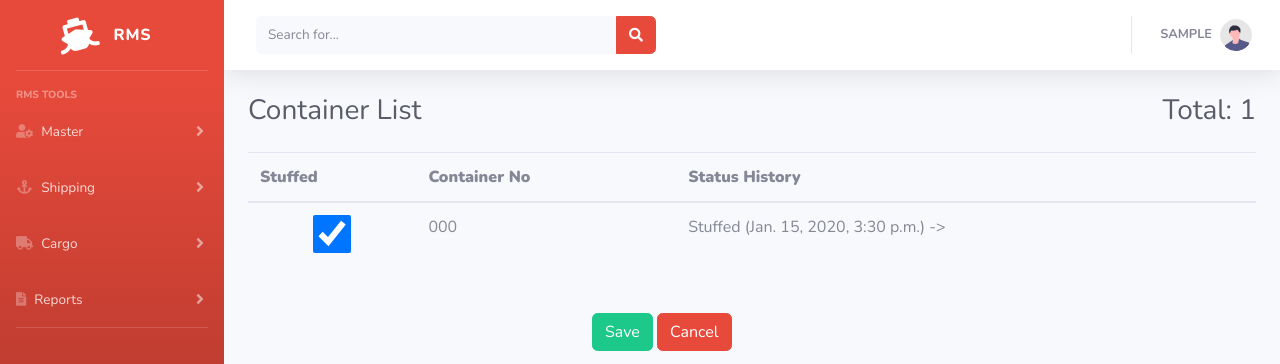
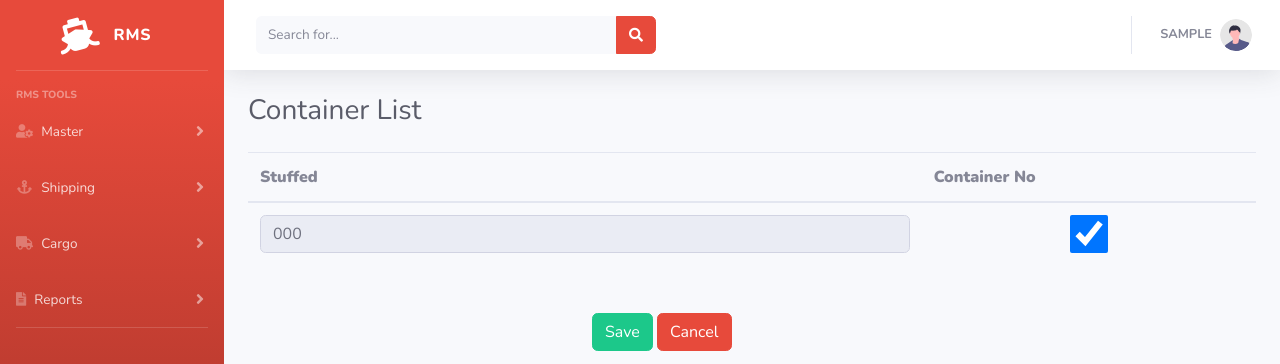
Before and after one commit to progmatic-99/CargoFlow, a Django app: page /container/list in a window 1280 px wide. Shown: the top 364 px of the page. Run offline with Django 4.2, Linux system fonts and the light colour scheme; a user stored in the database is signed in; tables that the repository leaves empty hold one stand-in row (values such as "Sample post"); some libraries are stand-ins or nearby versions.

Commit message:
fix: container status removed

```diff
--- a/cargo/templates/cargo/container_list.html
+++ b/cargo/templates/cargo/container_list.html
@@ -3,7 +3,6 @@
 {% block content %}
 <div class="d-sm-flex align-items-center justify-content-between mb-4">
     <h1 class="h3 mb-0 text-gray-800">Container List</h1>
-    <h1 class="h3 mb-0 text-gray-800">Total: {{containers.count}}</h1>
 </div>
 
 <form method="post" class="mt-4">
@@ -14,28 +13,24 @@
         <tr>
             <th><strong>Stuffed</strong></th>
             <th><strong>Container No</strong></th>
-            <th><strong>Status History</strong></th>
         </tr>
         </thead>
         <tbody id="formset">
-        {% for c in containers %}
-        <tr class="formset-form">
+            {% for form in formset %}
+            <tr class="formset-form">
+            {% for hidden in form.hidden_fields %}
+            {{ hidden }}
+            {% endfor %}
+            {% for field in form.visible_fields %}
             <td>
-                <input class="form-control" type="checkbox" name="{{c.container_number}}" {% if c.stuffed %} checked {% endif %} />
-                <input type="hidden" name="{{c.container_number}}" value="False" />
+                {{ field|add_class:'form-control' }}
+                {% for error in field.errors %}
+                <span class="text-danger">{{ error }}</span>
+                {% endfor %}
             </td>
-            <td>{{c.container_number}}</td>
-            <td>
-            {% for status in c.status.all %}
-                {% if status.status == False %}
-                    <span>DeStuffed ({{status.timestamp}}) -> </span>
-                    {% elif status.status == True %}
-                    <span>Stuffed ({{status.timestamp}}) -> </span>
-                {% endif %}
             {% endfor %}
-            </td>
-        </tr>
-        {% endfor %}
+            </tr>
+            {% endfor %}
         </tbody>
     </table>
 
--- a/cargo/views/container.py
+++ b/cargo/views/container.py
@@ -38,8 +38,8 @@ class ContainerList(LoginRequiredMixin, FormView):
     template_name = "cargo/container_list.html"
 
     def get_context_data(self, **kwargs):
-        containers = Container.objects.all()
-        ctx = {"containers": containers}
+        formset = ContainerFormSet(queryset=Container.objects.all())
+        ctx = {"formset": formset}
 
         return ctx
 
@@ -50,7 +50,6 @@ class ContainerList(LoginRequiredMixin, FormView):
         if formset.is_valid():
             for form in formset:
                 if form.is_valid():
-                    print(form)
                     if "stuffed" in form.changed_data:
                         status = bool(form.cleaned_data["stuffed"])
                         container_number = form.cleaned_data["container_number"]
@@ -62,6 +61,8 @@ class ContainerList(LoginRequiredMixin, FormView):
                             status=status,
                         )
                     form.save()
+        else:
+            self.render_to_response(formset)
 
         return redirect(reverse_lazy("container-list"))
 
```
